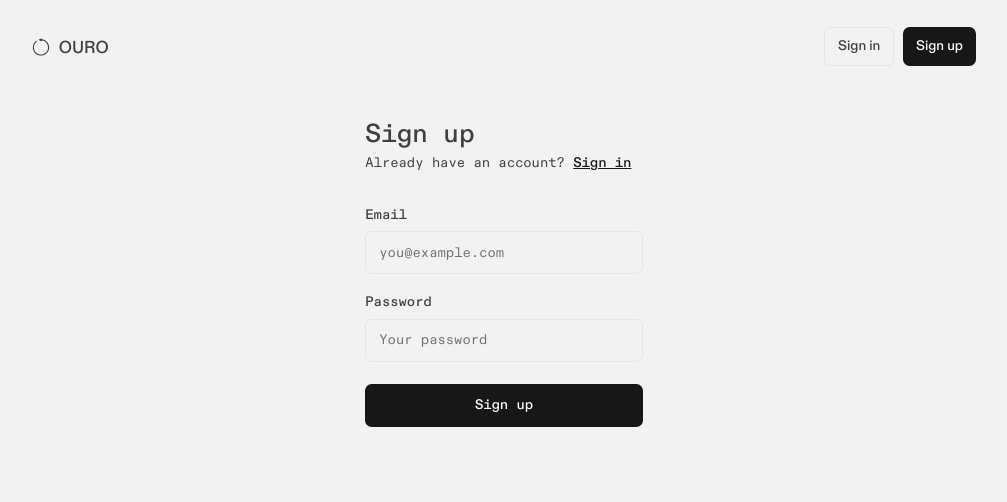
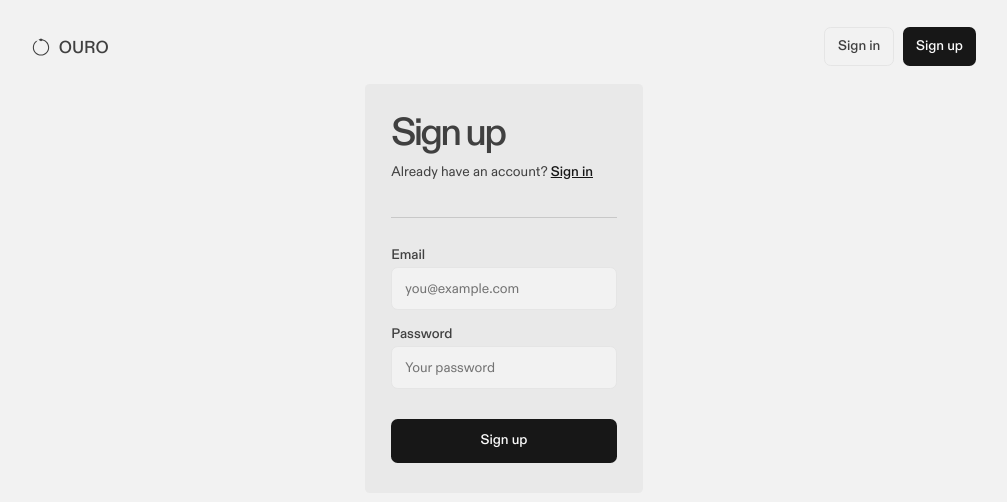
Before and after one commit to eric-ouro/dan-test, a Next.js app in the folder dashboard/: page /sign-up in a window 1280 px wide. Shown: the top 502 px of the page, without its empty margins (136-1143 px from the left). Built offline with nearby package versions, Linux system fonts and the light colour scheme; no server answers.

Commit message:
upgrade styles of login page

```diff
--- a/dashboard/app/(authentication)/sign-in/page.tsx
+++ b/dashboard/app/(authentication)/sign-in/page.tsx
@@ -7,15 +7,16 @@ import Link from "next/link";
 
 export default function Login({ searchParams }: { searchParams: Message }) {
   return (
-    <form className="flex flex-col min-w-64 max-w-64 mx-auto pt-8">
-      <h1 className="text-2xl font-medium">Sign in</h1>
+    <form className="flex flex-col min-w-64 max-w-64 mx-auto p-6 bg-foreground/5 rounded-sm sans">
+      <h1 className="text-4xl font-medium mb-2 tracking-[-0.07em]">Sign in</h1>
       <p className="text-sm text-foreground">
         Don't have an account?{" "}
         <Link className="text-foreground font-medium underline" href="/sign-up">
           Sign up
         </Link>
       </p>
-      <div className="flex flex-col gap-2 [&>input]:mb-3 mt-8">
+      <div className="flex flex-col gap-1 [&>input]:mb-3 mt-8">
+      <hr className="border-foreground/20 mb-6"></hr>
         <Label htmlFor="email">Email</Label>
         <Input name="email" placeholder="you@example.com" required />
         <div className="flex justify-between items-center">
@@ -33,7 +34,8 @@ export default function Login({ searchParams }: { searchParams: Message }) {
           placeholder="Your password"
           required
         />
-        <SubmitButton pendingText="Signing In..." formAction={signInAction}>
+
+        <SubmitButton pendingText="Signing In..." className="mt-3" formAction={signInAction}>
           Sign in
         </SubmitButton>
         <FormMessage message={searchParams} />
--- a/dashboard/app/(authentication)/sign-up/page.tsx
+++ b/dashboard/app/(authentication)/sign-up/page.tsx
@@ -15,16 +15,16 @@ export default function Signup({ searchParams }: { searchParams: Message }) {
   }
 
   return (
-    <>
-      <form className="flex flex-col min-w-64 max-w-64 mx-auto pt-8">
-        <h1 className="text-2xl font-medium">Sign up</h1>
-        <p className="text-sm text text-foreground">
+    <form className="flex flex-col min-w-64 max-w-64 mx-auto p-6 bg-foreground/5 rounded-sm sans">
+      <h1 className="text-4xl font-medium mb-2 tracking-[-0.07em]">Sign up</h1>
+      <p className="text-sm text-foreground">
         Already have an account?{" "}
         <Link className="text-primary font-medium underline" href="/sign-in">
           Sign in
         </Link>
       </p>
-        <div className="flex flex-col gap-2 [&>input]:mb-3 mt-8">
+      <div className="flex flex-col gap-1 [&>input]:mb-3 mt-8">
+        <hr className="border-foreground/20 mb-6"></hr>
         <Label htmlFor="email">Email</Label>
         <Input name="email" placeholder="you@example.com" required />
         <Label htmlFor="password">Password</Label>
@@ -35,12 +35,11 @@ export default function Signup({ searchParams }: { searchParams: Message }) {
           minLength={6}
           required
         />
-          <SubmitButton formAction={signUpAction} pendingText="Signing up...">
+        <SubmitButton formAction={signUpAction} pendingText="Signing up..." className="mt-3">
           Sign up
         </SubmitButton>
         <FormMessage message={searchParams} />
       </div>
     </form>
-    </>
   );
 }
```
Lines whose indentation alone changed are shown as unchanged.
